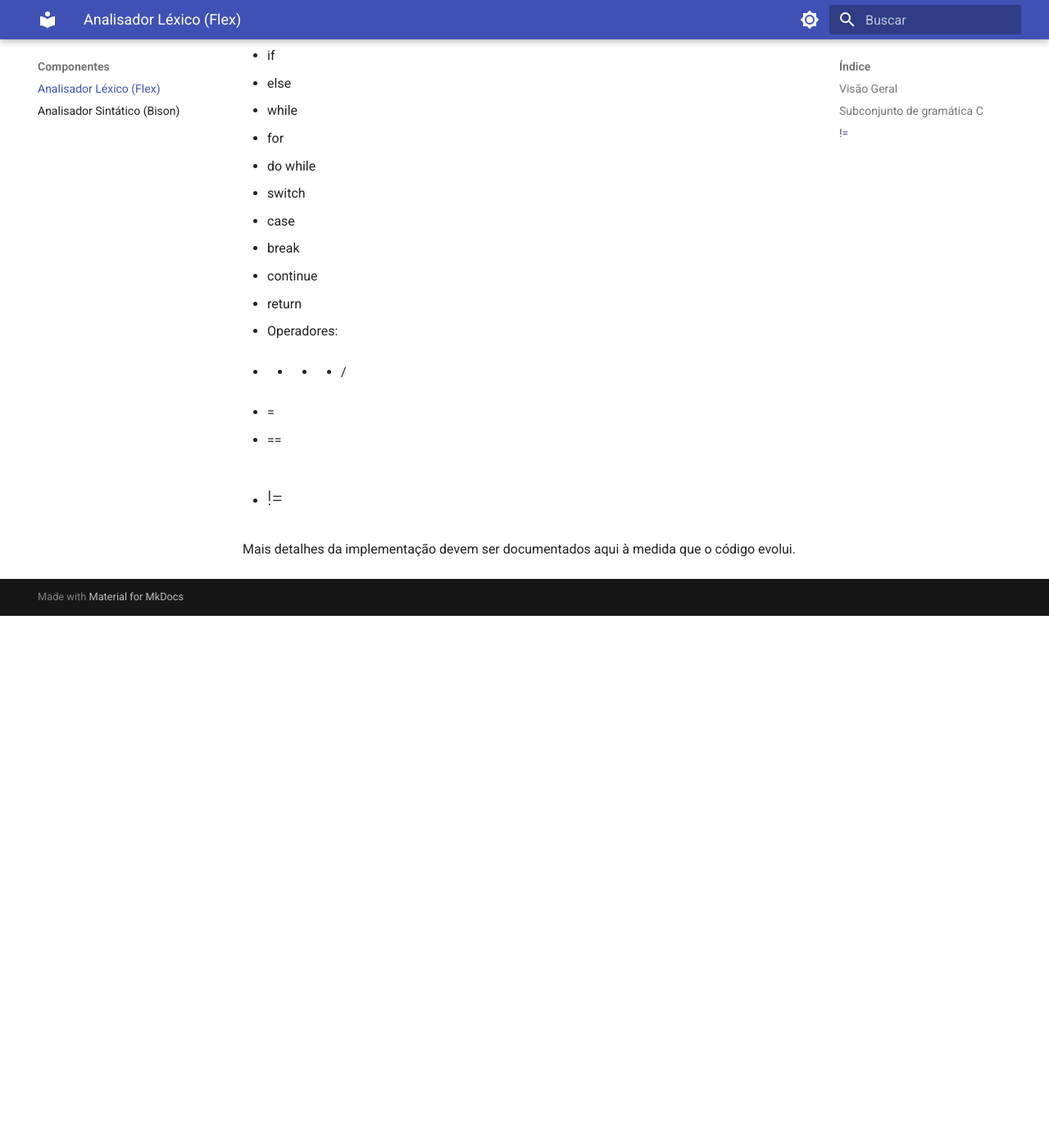
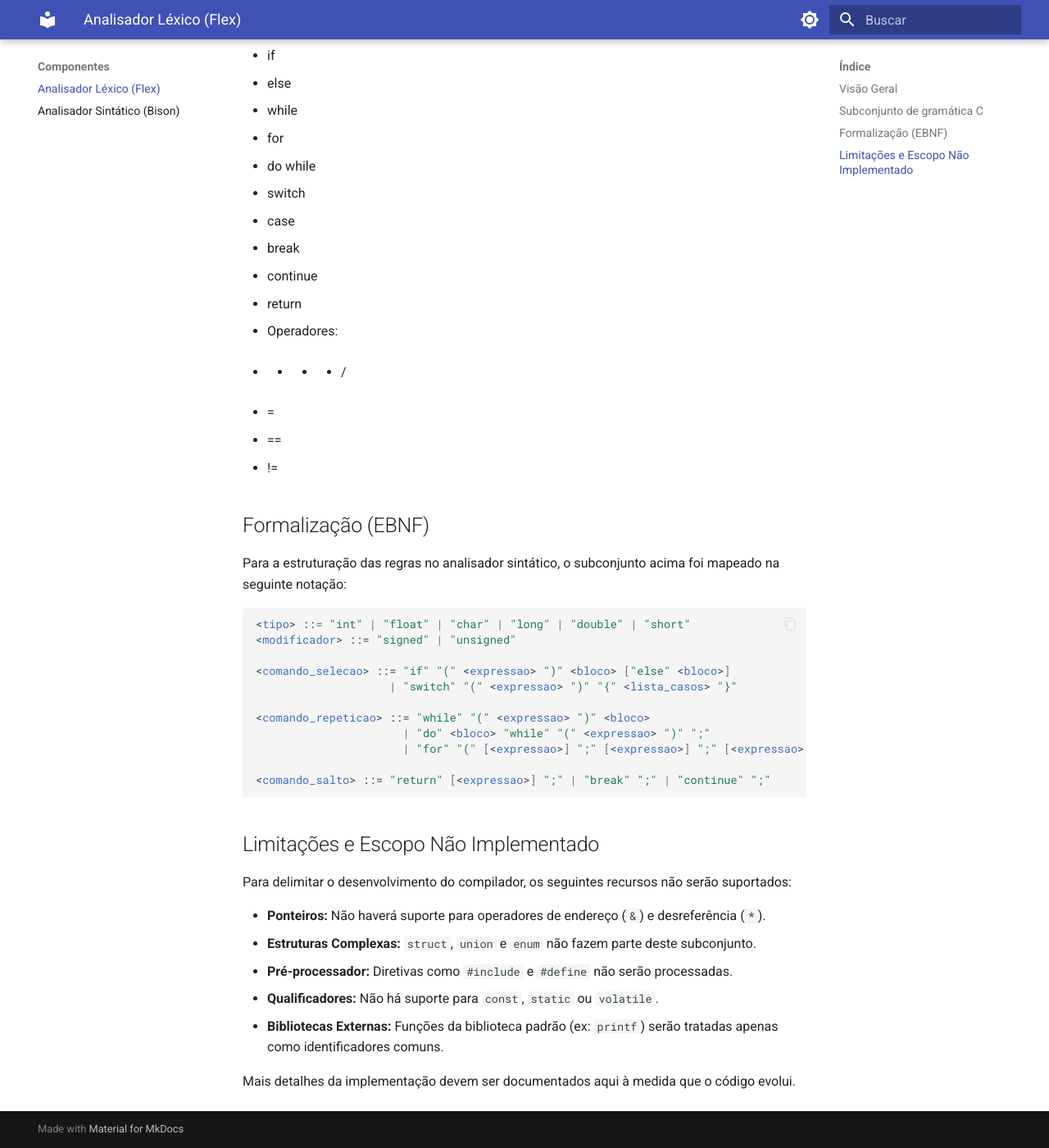
Before and after one commit to UnB-Coding/compiladores1, an MkDocs documentation site: the page built from docs/lexer.md, in a window 1280 px wide and 1400 px high, scrolled down 927 px. Shown: the whole window at 82% size. Built offline with MkDocs 1.6.1 and Material for MkDocs 9.7.7, drawn with Linux system fonts in a browser that asks for light colours; before the commit the page ends 1678 px from its top, so only the background shows below that.

Commit message:
docs: adiciona limitação e escopo não implementado

````diff
--- a/docs/lexer.md
+++ b/docs/lexer.md
@@ -37,6 +37,33 @@ A ferramenta responsável pela geração do analisador léxico é o **Flex** (Fa
   - =
   - ==
   - !=
--
+
+## Formalização (EBNF)
+
+Para a estruturação das regras no analisador sintático, o subconjunto acima foi mapeado na seguinte notação:
+
+```ebnf
+<tipo> ::= "int" | "float" | "char" | "long" | "double" | "short"
+<modificador> ::= "signed" | "unsigned"
+
+<comando_selecao> ::= "if" "(" <expressao> ")" <bloco> ["else" <bloco>]
+                    | "switch" "(" <expressao> ")" "{" <lista_casos> "}"
+
+<comando_repeticao> ::= "while" "(" <expressao> ")" <bloco>
+                      | "do" <bloco> "while" "(" <expressao> ")" ";"
+                      | "for" "(" [<expressao>] ";" [<expressao>] ";" [<expressao>] ")" <bloco>
+
+<comando_salto> ::= "return" [<expressao>] ";" | "break" ";" | "continue" ";"
+```
+
+## Limitações e Escopo Não Implementado
+
+Para delimitar o desenvolvimento do compilador, os seguintes recursos não serão suportados:
+
+* **Ponteiros:** Não haverá suporte para operadores de endereço (`&`) e desreferência (`*`).
+* **Estruturas Complexas:** `struct`, `union` e `enum` não fazem parte deste subconjunto.
+* **Pré-processador:** Diretivas como `#include` e `#define` não serão processadas.
+* **Qualificadores:** Não há suporte para `const`, `static` ou `volatile`.
+* **Bibliotecas Externas:** Funções da biblioteca padrão (ex: `printf`) serão tratadas apenas como identificadores comuns.
 
 Mais detalhes da implementação devem ser documentados aqui à medida que o código evolui.
````
